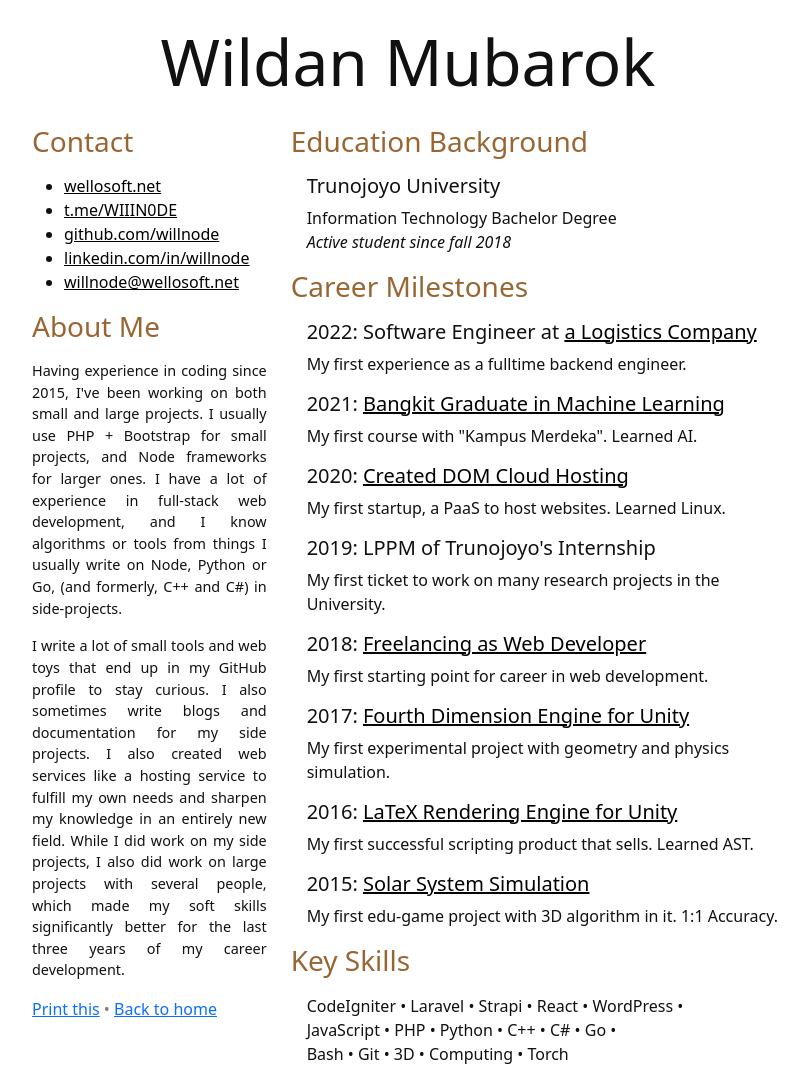
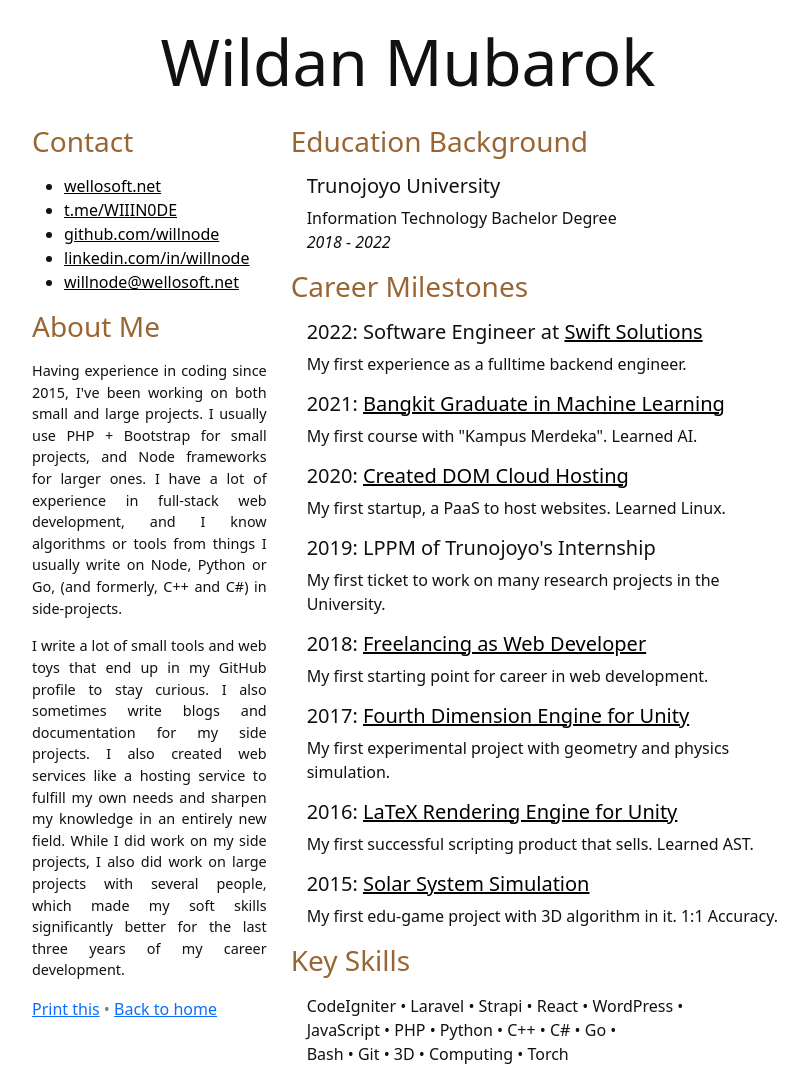
Before and after one commit to wellosoft/home, a Jekyll site: the page built from cv.html, in a window 1280 px wide. Shown: the whole page, without its empty margins (232-1040 px from the left). Built offline with Jekyll 4.4.1, drawn with Linux system fonts in a browser that asks for light colours; nearby versions of some CDN libraries.

Commit message:
Update cv.html

```diff
--- a/cv.html
+++ b/cv.html
@@ -109,13 +109,13 @@ excerpt: Wildan Mubarok, Fullstack Web Freelancer
                 <div class="ps-3">
                     <h5>Trunojoyo University</h5>
                     <p>Information Technology Bachelor Degree
-                        <br><i>Active student since fall 2018</i></p>
+                        <br><i>2018 - 2022</i></p>
                 </div>
 
                 <h3 class="my-3">Career Milestones</h3>
 
                 <div class="ps-3 milestones">
-                    <h5>2022: Software Engineer at <a href="https://www.swiftcareer.net/">a Logistics Company</a></h5>
+                    <h5>2022: Software Engineer at <a href="https://www.linkedin.com/company/fulfilledbyswift/">Swift Solutions</a></h5>
                     <p>My first experience as a fulltime backend engineer.</p>
                     <h5>2021: <a
                             href="https://drive.google.com/drive/folders/1o-nxnIJ1zuuteGb2Eqx6EG9K_FmueN7B?usp=sharing">Bangkit
```
